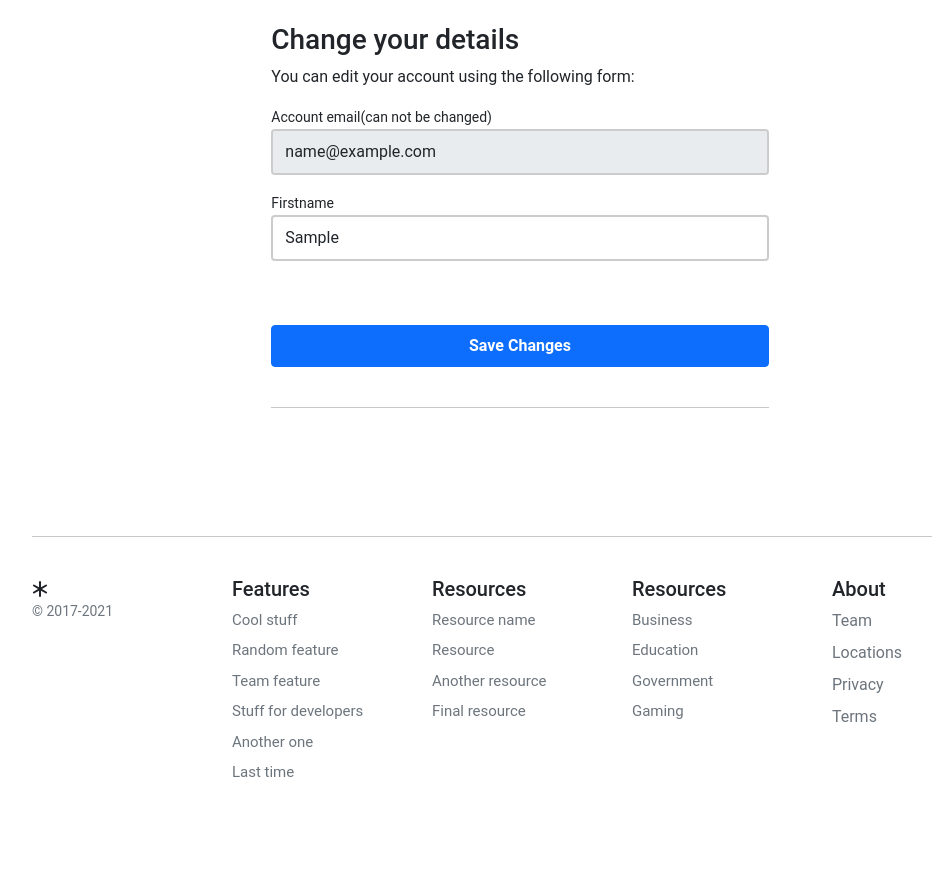
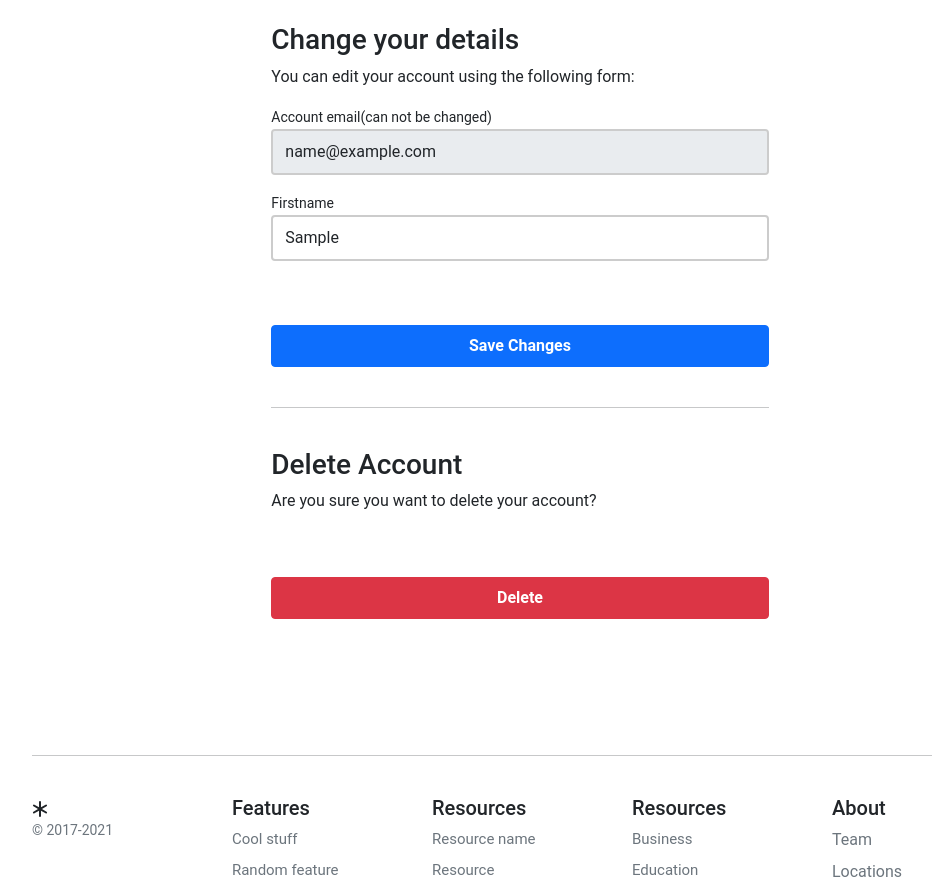
Before and after one commit to levkad03/Django-Eshop, a Django app: page /account/profile/edit/ in a window 1280 px wide. Shown: the part 142-1025 px from the top of the page, without its empty margins (120-1052 px from the left). Before the commit the page ends 919 px from the top, so only its background shows below. Run offline with Django 5.2, Linux system fonts and the light colour scheme; the visitor is signed in with stand-in values (Sample User, id 1); data that the repository does not hold is empty.

Commit message:
added user delete feature

```diff
--- a/account/urls.py
+++ b/account/urls.py
@@ -17,5 +17,7 @@ urlpatterns = [
     path('dashboard', views.dashboard, name='dashboard'),
 
     path('profile/edit/', views.edit_details, name='edit_details'),
+    path('profile/delete_user', views.delete_user, name='delete_user'),
+    path('profile/delete_confirm', TemplateView.as_view(template_name='account/user/delete_confirm.html'), name='delete_confirmation')
 
 ]
--- a/account/views.py
+++ b/account/views.py
@@ -1,4 +1,4 @@
-from django.contrib.auth import login
+from django.contrib.auth import login, logout
 from django.contrib.auth.decorators import login_required
 from django.contrib.sites.shortcuts import get_current_site
 from django.http import HttpResponse
@@ -20,8 +20,8 @@ def dashboard(request):
 
 def account_register(request):
 
-    # if request.user.is_authenticated:
-    #     return redirect('account:dashboard')
+    if request.user.is_authenticated:
+        return redirect('account:dashboard')
 
     if request.method == 'POST':
         registerForm = RegistrationForm(request.POST)
@@ -74,3 +74,12 @@ def edit_details(request):
 
     return render(request,
                   'account/user/edit_details.html', {'user_form': user_form})
+
+
+@login_required
+def delete_user(request):
+    user = UserBase.objects.get(user_name=request.user)
+    user.is_active = False
+    user.save()
+    logout(request)
+    return redirect('account:delete_confirmation')
--- a/templates/account/user/edit_details.html
+++ b/templates/account/user/edit_details.html
@@ -1,7 +1,6 @@
 {% extends "../../store/base.html" %}
 {% block title %}Edit Profile{% endblock %}
 {% block content %}
-
     <style>
     .account-form input {
         border: 2px solid #ccc;
@@ -13,7 +12,6 @@
         box-shadow: none;
     }
     </style>
-
     <div class="container-fluid">
         <div class="row no-gutter">
             <div class="col-md-12">
@@ -21,47 +19,41 @@
                     <div class="container">
                         <div class="row">
                             <div class="col-12 col-lg-7  mx-auto">
-
-                <form class="account-form px-4 pt-4" method="post" enctype="multipart/form-data">
-
+                                <form class="account-form px-4 pt-4"
+                                      method="post"
+                                      enctype="multipart/form-data">
                                     {% if user_form.is_valid %}
-                    <div class="alert alert-primary" role="alert">
-                        Details successfully updated!
-                    </div>
+                                        <div class="alert alert-primary" role="alert">Details successfully updated!</div>
                                         <p class="small text-center pt-0">
                                             <a href="{% url "account:dashboard" %}">Back to Dashboard</a>
                                         </p>
-                    {%else%}
+                                    {% else %}
                                         <h3>Change your details</h3>
                                         <p>You can edit your account using the following form:</p>
                                     {% endif %}
-
-                    {% if form.errors %}
-                    <div class="alert alert-primary" role="alert">
-                        Error: Please try again!
-                    </div>
-                    {% endif %}
-
+                                    {% if form.errors %}<div class="alert alert-primary" role="alert">Error: Please try again!</div>{% endif %}
                                     {% csrf_token %}
-                    <label class="small font-weight-bold">{{ user_form.email.label}}</label>
+                                    <label class="small font-weight-bold">{{ user_form.email.label }}</label>
                                     {{ user_form.email }}
-                    <label class="small font-weight-bold">{{ user_form.first_name.label}}</label>
+                                    <label class="small font-weight-bold">{{ user_form.first_name.label }}</label>
                                     {{ user_form.first_name }}
-
-
-
-                    <button class="btn btn-primary btn-block py-2 mb-4 mt-5 fw-bold w-100" type="submit"
+                                    <button class="btn btn-primary btn-block py-2 mb-4 mt-5 fw-bold w-100"
+                                            type="submit"
                                             value="Save changes">Save Changes</button>
                                     <hr class="mb-3">
                                 </form>
-                     {% comment %} <form class="account-form px-4" action="{% url "account:delete_user" %}" method="post">
+                                <form class="account-form px-4"
+                                      action="{% url "account:delete_user" %}"
+                                      method="post">
                                     {% csrf_token %}
                                     <p class=" h3 pt-4 font-weight-bold">Delete Account</p>
                                     <p>Are you sure you want to delete your account?</p>
-                        <button type="submit" role="button"
-                            class="btn btn-danger btn-block py-2 mb-4 mt-5 fw-bold w-100">Delete</button>
-                    </form> {% endcomment %}
-
+                                    <button type="submit"
+                                            role="button"
+                                            class="btn btn-danger btn-block py-2 mb-4 mt-5 fw-bold w-100">
+                                        Delete
+                                    </button>
+                                </form>
                             </div>
                         </div>
                     </div>
```
Also changed, not shown: templates/account/user/delete_confirm.html (added, +33 -0 lines). Lines whose indentation alone changed are shown as unchanged.
